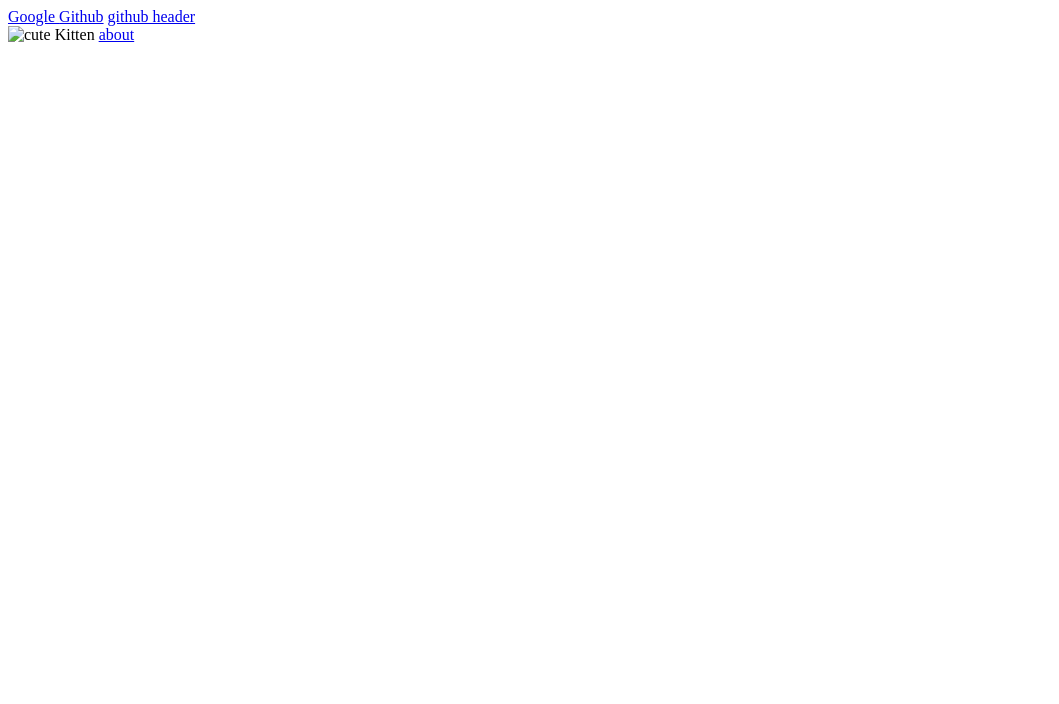
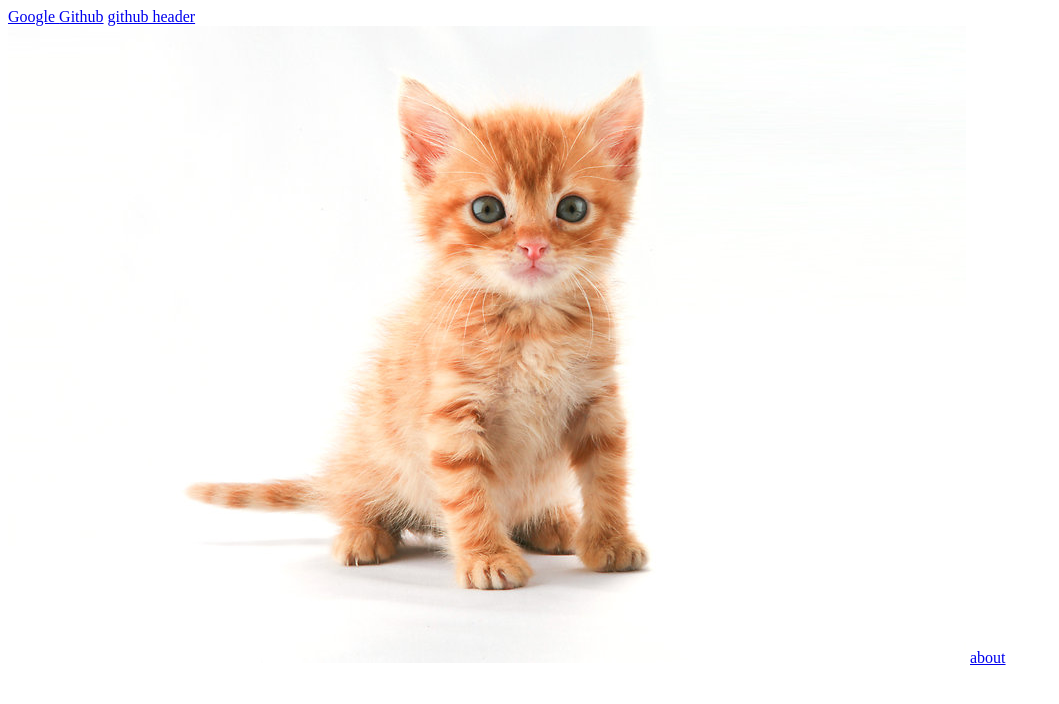
Before and after one commit to 5waeLee/289.101, a plain HTML site: page Links.html in a window 1280 px wide. Shown: the whole page, without its empty margins (0-1059 px from the left). Drawn offline with Linux system fonts and the light colour scheme.

Commit message:
cat image
adding cat photo through direct part of image folder

```diff
--- a/Links.html
+++ b/Links.html
@@ -7,7 +7,7 @@
         <a href="https://github.com/about"> Github</a>
         <a href="https://assets-cdn.github.com/images/modules/about/about-header.jpg">github header</a>
         <br>
-        <img src="cat.png" alt="cute Kitten"/>
+        <img src="images/cat.png" alt="cute Kitten"/>
     </body>
     <a href="Styles.html">about</a>
 </html>
```
Also changed, not shown: images/cat.png (added).
